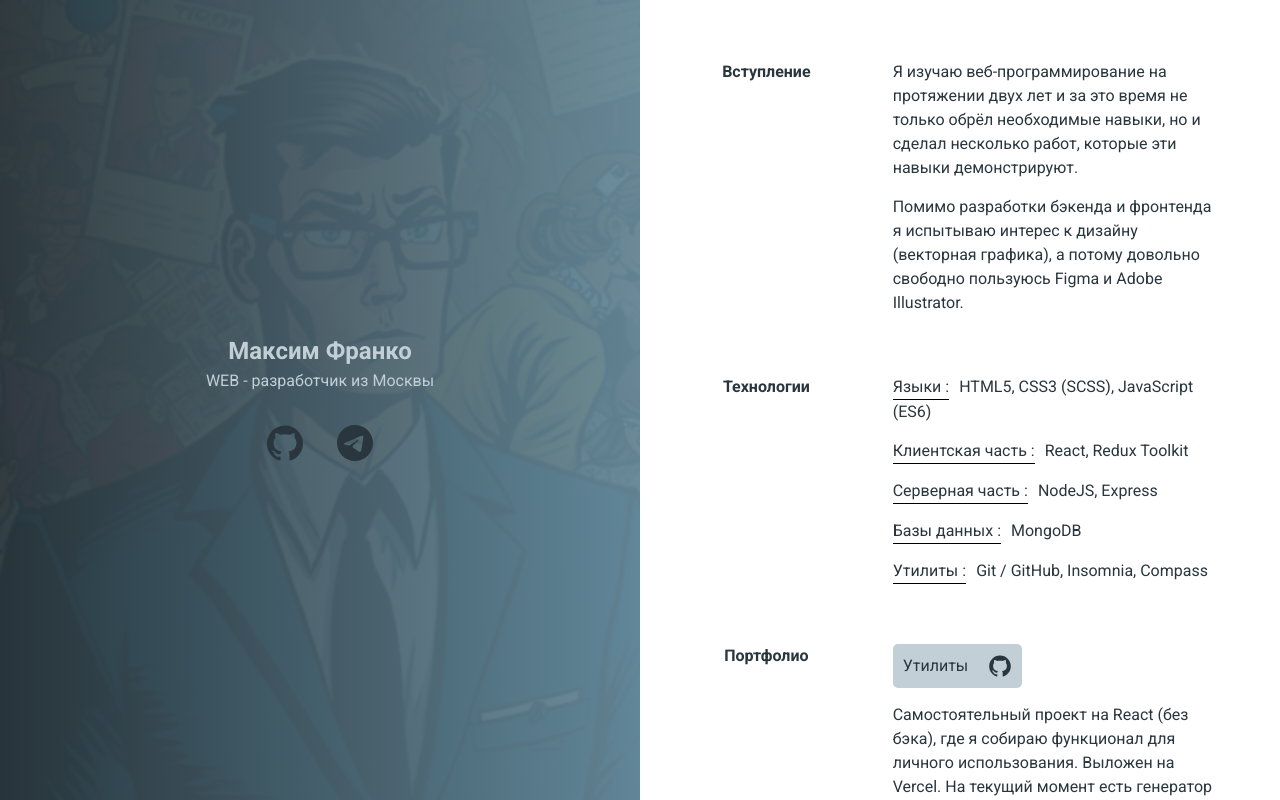
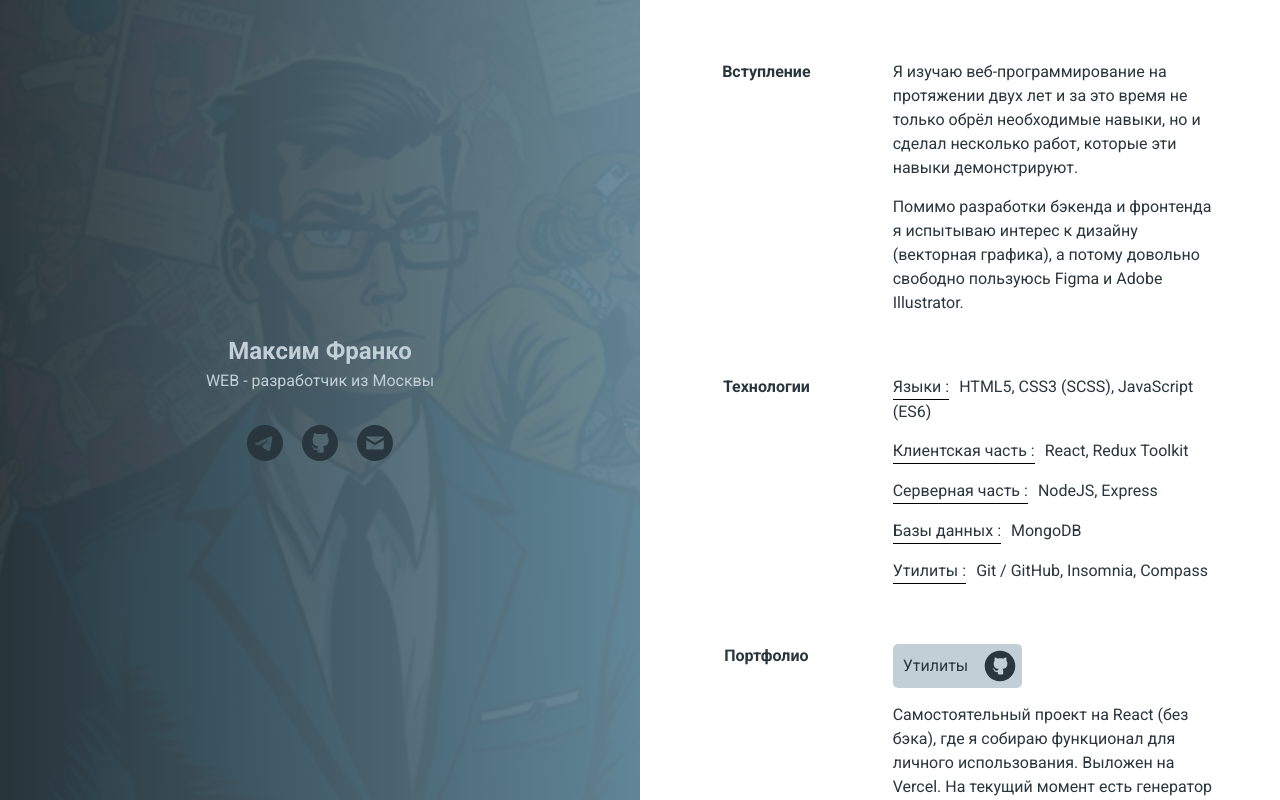
Before and after one commit to mfdevgit/resume, a React (Create React App) app: page / in a window 1280 px wide. Built offline with nearby package versions, Linux system fonts and the light colour scheme.

Commit message:
email added, style fixes

```diff
--- a/public/index.html
+++ b/public/index.html
@@ -11,7 +11,9 @@
         <meta name="robots" content="index,follow" />
         <meta name="viewport" content="width=device-width, initial-scale=1.0" />
         <link rel="icon" href="/logotypes/favicon.ico" />
-        <link rel="apple-touch-icon" href="/logotypes/logo192.png" />
+        <link rel="apple-touch-icon" sizes="64x64" href="/logotypes/logo_64.png" />
+        <link rel="apple-touch-icon" sizes="192x192" href="/logotypes/logo_192.png" />
+        <link rel="apple-touch-icon" sizes="512x512" href="/logotypes/logo_512.png" />
         <link rel="manifest" href="/manifest.json" />
         <title>Резюме | Франко Максим (mfdev)</title>
     </head>
--- a/src/components/Left.jsx
+++ b/src/components/Left.jsx
@@ -8,14 +8,19 @@ export default function Left() {
                 <p>WEB - разработчик из Москвы</p>
             </div>
             <div className='link_container'>
-                <a href='https://github.com/mfdevgit' target='_blanc'>
-                    <svg className='github' xmlns='http://www.w3.org/2000/svg' viewBox='0 0 50 50'>
-                        <path d='m25,3.06C12.57,3.06,2.5,13.13,2.5,25.56c0,9.88,6.37,18.28,15.23,21.3l.16.05c1.13.21,1.54-.48,1.54-1.08,0-.53-.02-1.95-.03-3.82-6.26,1.36-7.58-3.02-7.58-3.02-.43-1.39-1.32-2.53-2.48-3.28h-.02c-2.04-1.41.16-1.38.16-1.38,1.48.21,2.72,1.08,3.43,2.3v.02c.84,1.49,2.41,2.49,4.22,2.49.86,0,1.67-.23,2.37-.63h-.02c.11-1.17.63-2.22,1.42-3h0c-5-.56-10.25-2.5-10.25-11.12,0-.04,0-.09,0-.13,0-2.28.88-4.36,2.32-5.91h0c-.3-.81-.48-1.75-.48-2.73,0-1.17.25-2.27.7-3.27l-.02.05s1.88-.6,6.19,2.31c1.69-.48,3.62-.76,5.63-.76s3.94.28,5.78.8l-.15-.04c4.28-2.91,6.16-2.31,6.16-2.31.43.96.68,2.09.68,3.27,0,.96-.17,1.89-.47,2.75l.02-.06c1.43,1.55,2.31,3.63,2.31,5.91,0,.05,0,.09,0,.14h0c0,8.64-5.26,10.54-10.27,11.09.95.97,1.53,2.3,1.53,3.76,0,.14,0,.28-.02.42v-.02c0,3.01-.03,5.43-.03,6.16,0,.59.39,1.29,1.55,1.07,9.05-3.04,15.44-11.45,15.44-21.35,0-12.41-10.06-22.47-22.47-22.47h-.03,0Z' />
+                <a href='https://t.me/mfdevtg' target='_blanc'>
+                    <svg xmlns='http://www.w3.org/2000/svg' viewBox='0 0 50 50'>
+                        <path d='m25,2.5C12.57,2.5,2.5,12.57,2.5,25s10.07,22.5,22.5,22.5,22.5-10.07,22.5-22.5S37.43,2.5,25,2.5Zm8.99,15.99c-.31,3.2-1.62,10.96-2.3,14.55-.28,1.52-.84,2.03-1.38,2.07-1.18.11-2.06-.78-3.2-1.52-1.78-1.17-2.79-1.9-4.52-3.04-2-1.31-.71-2.05.43-3.22.3-.31,5.48-5.02,5.58-5.45v-.08c0-.11-.04-.2-.1-.27-.07-.05-.15-.07-.25-.07-.06,0-.12,0-.17.04-.18.04-3.02,1.92-8.54,5.64-.6.47-1.36.78-2.19.81-1.18-.14-2.24-.41-3.25-.78l.1.04c-1.27-.42-2.27-.63-2.19-1.33.05-.36.55-.73,1.5-1.12,5.9-2.57,9.84-4.26,11.81-5.09,2.17-1.15,4.69-2.1,7.34-2.72l.21-.05h0s.03,0,.03,0c.28,0,.54.09.76.24.15.14.26.33.29.54.03.17.05.36.05.55,0,.09,0,.17,0,.26Z' />
                     </svg>
                 </a>
-                <a href='https://t.me/mfdevtg' target='_blanc'>
-                    <svg className='telegram' xmlns='http://www.w3.org/2000/svg' viewBox='0 0 50 50'>
-                        <path d='m34.2,15.97h.03c.31,0,.6.1.84.26h0c.17.15.29.36.32.6h0c.03.19.05.4.05.61,0,.1,0,.19-.01.29h0c-.34,3.53-1.79,12.11-2.54,16.07-.31,1.68-.93,2.24-1.53,2.29-1.3.12-2.28-.86-3.54-1.68-1.97-1.29-3.08-2.1-4.99-3.36-2.21-1.45-.78-2.26.48-3.56.33-.34,6.05-5.55,6.17-6.02,0-.03,0-.06,0-.09,0-.12-.04-.22-.11-.3h0c-.08-.05-.17-.08-.28-.08-.07,0-.13.01-.19.04h0c-.2.04-3.34,2.12-9.44,6.23-.66.52-1.5.86-2.42.89h0c-1.3-.16-2.47-.45-3.59-.86l.11.04c-1.4-.46-2.51-.7-2.42-1.47.05-.4.61-.81,1.66-1.24,6.52-2.84,10.87-4.71,13.05-5.62,2.4-1.27,5.18-2.32,8.11-3l.23-.05h0ZM24.95,2.5c-12.4.03-22.45,10.09-22.45,22.5s10.07,22.5,22.5,22.5,22.5-10.07,22.5-22.5S37.46,2.53,25.06,2.5h-.11Z' />
+                <a href='https://github.com/mfdevgit' target='_blanc'>
+                    <svg xmlns='http://www.w3.org/2000/svg' viewBox='0 0 50 50'>
+                        <path d='m25,2.5C12.57,2.5,2.5,12.57,2.5,25s10.07,22.5,22.5,22.5,22.5-10.07,22.5-22.5S37.43,2.5,25,2.5Zm10.87,18.71c0,6.24-3.71,7.62-7.23,8.01.67.7,1.08,1.66,1.08,2.72,0,.1,0,.2-.01.3h0c0,2.16-.02,3.91-.02,4.44,0,.11.02.22.06.32-1.26.32-2.58.49-3.94.49s-2.71-.18-3.98-.5c.03-.1.05-.2.05-.3,0-.38-.01-1.41-.02-2.76-4.41.98-5.34-2.18-5.34-2.18-.3-1-.93-1.83-1.75-2.37h-.01c-1.44-1.02.11-1,.11-1,1.04.15,1.92.78,2.42,1.66h0c.59,1.09,1.7,1.81,2.97,1.81.61,0,1.18-.17,1.67-.46h-.01c.08-.85.44-1.6,1-2.17-3.52-.4-7.22-1.81-7.22-8.03v-.09c0-1.65.62-3.15,1.63-4.27-.21-.59-.34-1.26-.34-1.97,0-.83.17-1.61.48-2.33,0,0,1.33-.43,4.36,1.67,1.19-.35,2.55-.55,3.97-.55s2.78.2,4.07.58l-.11-.03c3.01-2.1,4.34-1.67,4.34-1.67.3.69.48,1.51.48,2.36,0,.69-.12,1.37-.33,1.99v-.04c1.02,1.12,1.64,2.62,1.64,4.27v.1Z' />
+                    </svg>
+                </a>
+                <a href='mailto:mfdevbox@gmail.com' target='_blanc'>
+                    <svg xmlns='http://www.w3.org/2000/svg' viewBox='0 0 50 50'>
+                        <path d='m25,2.5C12.57,2.5,2.5,12.57,2.5,25s10.07,22.5,22.5,22.5,22.5-10.07,22.5-22.5S37.43,2.5,25,2.5Zm-10.36,14.25h20.68c1.1,0,.53,1.41-.07,1.77-.6.36-8.85,5.35-9.17,5.54-.31.18-.71.28-1.11.28-.39,0-.77-.09-1.11-.28l-9.17-5.54c-.6-.36-1.16-1.77-.07-1.77Zm21.36,15.12c0,.58-.69,1.38-1.22,1.38H15.22c-.53,0-1.22-.8-1.22-1.38v-10.03c0-.25,0-.58.47-.3l9.4,5.54c.33.2.72.3,1.11.28.4,0,.69-.03,1.11-.28l9.44-5.54c.48-.28.47.05.47.3v10.03Z' />
                     </svg>
                 </a>
             </div>
--- a/src/components/Portfolio.jsx
+++ b/src/components/Portfolio.jsx
@@ -8,7 +8,11 @@ export default function Portfolio() {
                     <a className='title' target='_blanc' href='https://mfdevutilities.vercel.app/'>
                         Утилиты
                     </a>
-                    <a className='github' href='https://github.com/mfdevgit/utilities' target='_blanc' />
+                    <a href='https://github.com/mfdevgit/utilities' target='_blanc'>
+                        <svg xmlns='http://www.w3.org/2000/svg' viewBox='0 0 50 50'>
+                            <path d='m25,2.5C12.57,2.5,2.5,12.57,2.5,25s10.07,22.5,22.5,22.5,22.5-10.07,22.5-22.5S37.43,2.5,25,2.5Zm10.87,18.71c0,6.24-3.71,7.62-7.23,8.01.67.7,1.08,1.66,1.08,2.72,0,.1,0,.2-.01.3h0c0,2.16-.02,3.91-.02,4.44,0,.11.02.22.06.32-1.26.32-2.58.49-3.94.49s-2.71-.18-3.98-.5c.03-.1.05-.2.05-.3,0-.38-.01-1.41-.02-2.76-4.41.98-5.34-2.18-5.34-2.18-.3-1-.93-1.83-1.75-2.37h-.01c-1.44-1.02.11-1,.11-1,1.04.15,1.92.78,2.42,1.66h0c.59,1.09,1.7,1.81,2.97,1.81.61,0,1.18-.17,1.67-.46h-.01c.08-.85.44-1.6,1-2.17-3.52-.4-7.22-1.81-7.22-8.03v-.09c0-1.65.62-3.15,1.63-4.27-.21-.59-.34-1.26-.34-1.97,0-.83.17-1.61.48-2.33,0,0,1.33-.43,4.36,1.67,1.19-.35,2.55-.55,3.97-.55s2.78.2,4.07.58l-.11-.03c3.01-2.1,4.34-1.67,4.34-1.67.3.69.48,1.51.48,2.36,0,.69-.12,1.37-.33,1.99v-.04c1.02,1.12,1.64,2.62,1.64,4.27v.1Z' />
+                        </svg>
+                    </a>
                 </div>
                 <p>
                     Самостоятельный проект на React (без бэка), где я собираю функционал для личного использования. Выложен на Vercel. На текущий
--- a/src/styles/index.scss
+++ b/src/styles/index.scss
@@ -31,7 +31,7 @@ span {
     @include flex($direction: column, $justify: center, $align: center);
     position: relative;
     height: 100vh;
-    background: url('../../public/bg.webp') center/cover no-repeat;
+    background: url('../../public/images/background.webp') center/cover no-repeat;
     &::before {
         content: '';
         position: absolute;
@@ -55,28 +55,36 @@ span {
     .link_container {
         z-index: 1;
         a {
+            display: inline-block;
             width: 40px;
+            height: 40px;
             & + a {
-                margin-left: 30px;
+                margin-left: 15px;
             }
-            svg {
-                width: 40px;
             path {
                 transition: all 150ms ease;
                 fill: $dark;
             }
-                &.github {
+            &[href^='https://github.com/']
+            {
                 &:hover {
                     path {
-                            fill: #6e5494;
+                        fill: hsl(265, 40%, 60%);
                     }
                 }
             }
-                &.telegram {
+            &[href^='https://t.me/']
+            {
                 &:hover {
                     path {
-                            fill: #0088cc;
+                        fill: hsl(200, 50%, 60%);
                     }
+                }
+            }
+            &[href^='mailto'] {
+                &:hover {
+                    path {
+                        fill: hsl(5, 50%, 60%);
                     }
                 }
             }
@@ -164,19 +172,29 @@ span {
                         background-color: $light_darker;
                     }
                 }
-                &.github {
+                &[href^='https://github.com/']
+                {
                     display: inline-block;
                     width: 44px;
                     height: 44px;
+                    padding: 5px;
                     background-color: $light;
-                    background-image: url('../../public/images/github.svg');
-                    background-position: center;
-                    background-size: 24px;
-                    background-repeat: no-repeat;
                     border-radius: 0 5px 5px 0;
                     transition: all 150ms ease;
+                    svg {
+                        width: 34px;
+                        path {
+                            fill: $dark;
+                            transition: all 150ms ease;
+                        }
+                    }
                     &:hover {
-                        background-color: #6e5494;
+                        background-color: $light_darker;
+                        svg {
+                            path {
+                                fill: hsl(265, 40%, 40%);
+                            }
+                        }
                     }
                 }
             }
```
Also changed, not shown: public/images/background.webp (renamed from public/bg.webp), public/images/github.svg (deleted). Lines whose indentation alone changed are shown as unchanged.
